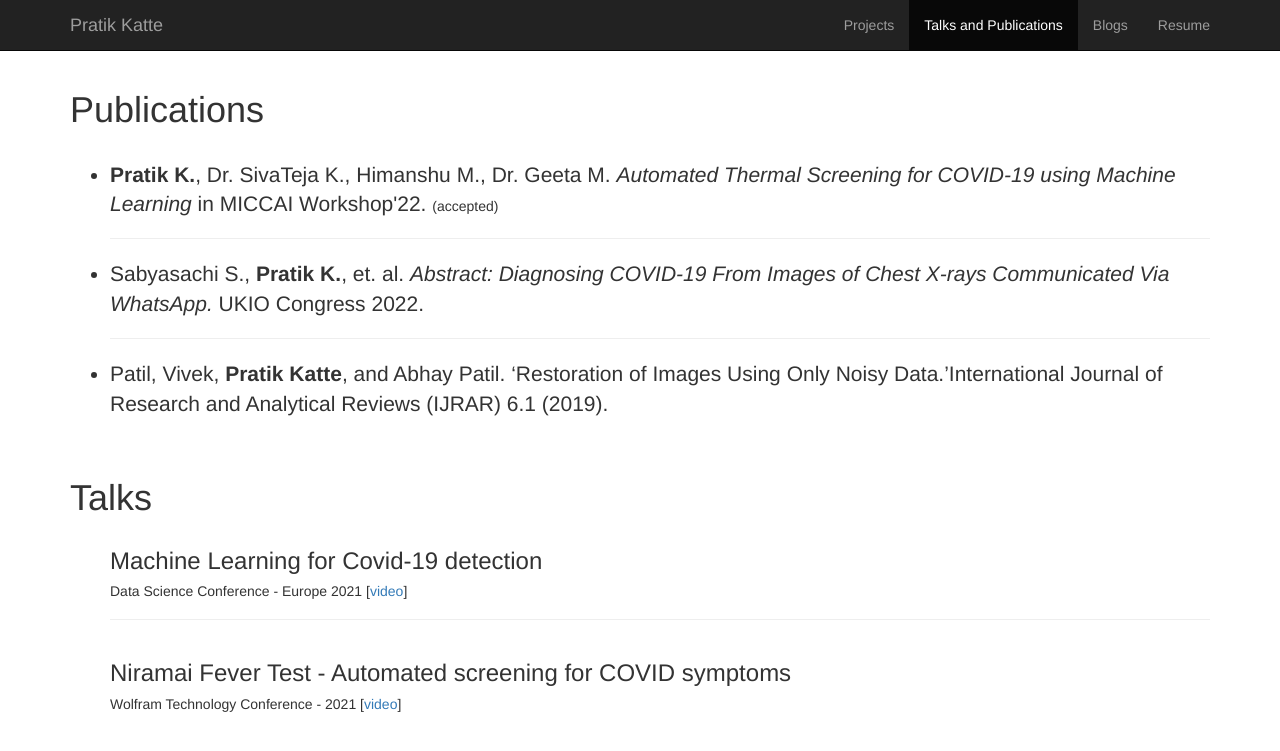
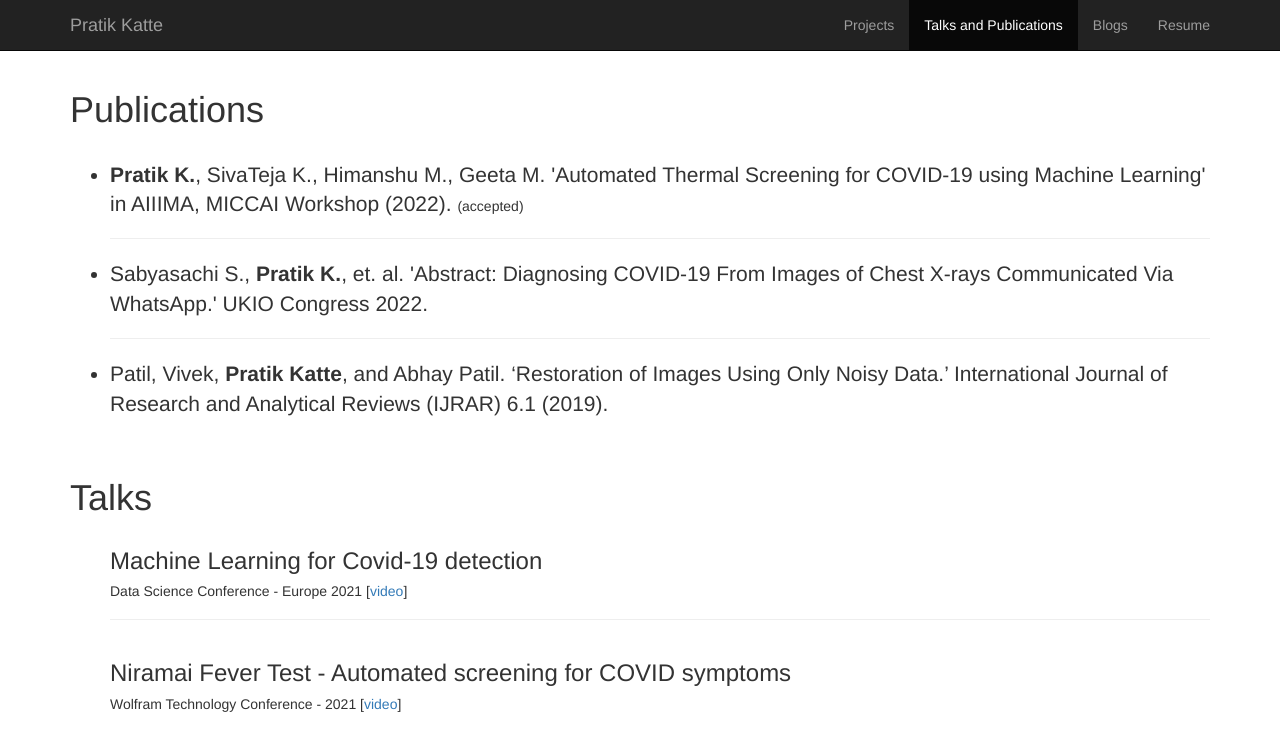
Before and after one commit to pratikkatte/pratikkatte.github.io, a Jekyll site: the page publications.html, which Jekyll copies as it is, in a window 1280 px wide. Shown: the top 751 px of the page. Built offline with Jekyll 4.4.1, drawn with Linux system fonts in a browser that asks for light colours.

Commit message:
Update publications.html

```diff
--- a/publications.html
+++ b/publications.html
@@ -64,16 +64,16 @@
       <br>
       <ul>
 	<li class="lead">
-          <b>Pratik K.</b>, Dr. SivaTeja K., Himanshu M., Dr. Geeta M. <i>Automated Thermal Screening for COVID-19 using Machine Learning</i> in MICCAI Workshop'22.
+          <b>Pratik K.</b>, SivaTeja K., Himanshu M., Geeta M. 'Automated Thermal Screening for COVID-19 using Machine Learning' in AIIIMA, MICCAI Workshop (2022).
            <span class="h5">(accepted)</span>
         </li>
 	<hr>
         <li class="lead">
-            Sabyasachi S., <b>Pratik K.</b>, et. al. <i>Abstract: Diagnosing COVID-19 From Images of Chest X-rays Communicated Via WhatsApp. </i> UKIO Congress 2022. <span class="h5"></span>
+            Sabyasachi S., <b>Pratik K.</b>, et. al. 'Abstract: Diagnosing COVID-19 From Images of Chest X-rays Communicated Via WhatsApp.' UKIO Congress 2022. <span class="h5"></span>
         </li>
         <hr>
         <li class="lead">
-          Patil, Vivek, <b>Pratik Katte</b>, and Abhay Patil. ‘Restoration of Images Using Only Noisy Data.’International Journal of Research and Analytical Reviews (IJRAR) 6.1 (2019).
+          Patil, Vivek, <b>Pratik Katte</b>, and Abhay Patil. ‘Restoration of Images Using Only Noisy Data.’ International Journal of Research and Analytical Reviews (IJRAR) 6.1 (2019).
         </li>
 	</ul>
 
```
